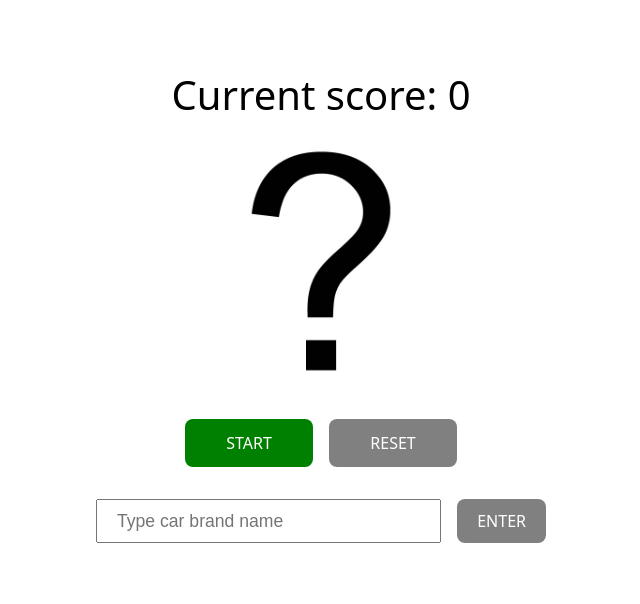
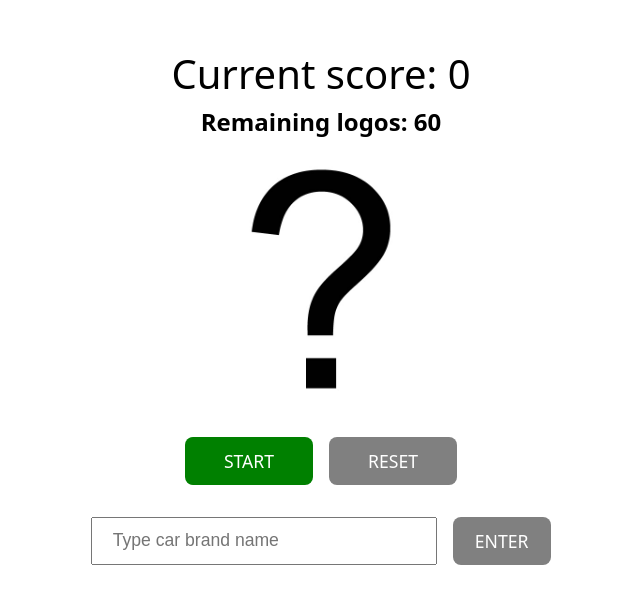
Before and after one commit to RadiMarko/car-trivia, a React (Vite) app: page / in a window 1280 px wide. Shown: the part 116-720 px from the top of the page, without its empty margins (319-959 px from the left). Built offline with nearby package versions, Linux system fonts and the light colour scheme.

Commit message:
Implement counter for remaining logos

```diff
--- a/src/App.css
+++ b/src/App.css
@@ -14,7 +14,7 @@
 
 .score-counter {
   font-size: 2.5rem;
-  margin-bottom: 1rem;
+  margin-bottom: 0;
 }
 
 .logo-image {
--- a/src/App.jsx
+++ b/src/App.jsx
@@ -136,7 +136,7 @@ function App() {
 
   return (
     <div className="game-area">
-      <ScoreDisplay scoreCounter={scoreCounter}></ScoreDisplay>
+      <ScoreDisplay scoreCounter={scoreCounter} array={logoArray}></ScoreDisplay>
       <LogoDisplay displayedLogo={logoArray.length === 60 ? "/default.jpg" : pickedLogo}></LogoDisplay>
       <GameButtons startGame={startGame} gameStarted={gameStarted} pickRandomIndex={pickRandomIndex}></GameButtons>
       <Input gameStarted={gameStarted} onSubmit={compareUserInput}></Input>
--- a/src/Components/GameButtons.jsx
+++ b/src/Components/GameButtons.jsx
@@ -4,13 +4,13 @@ export default function GameButtons(props) {
             <button
                 className={props.gameStarted ? "button-off" : "button-on"}
                 onClick={() => {props.startGame(); props.pickRandomIndex();}}
-                style={{width: "8rem", height: "3rem", fontSize: "1rem" }}
+                style={{width: "8rem", height: "3rem", fontSize: "1.1rem" }}
             >START
             </button>
             <button
                 className={props.gameStarted ? "button-on" : "button-off"}
                 onClick={() => {props.pickRandomIndex();}}
-                style={{width: "8rem", height: "3rem", fontSize: "1rem" }}
+                style={{width: "8rem", height: "3rem", fontSize: "1.1rem" }}
             >RESET
             </button>
         </div>
--- a/src/Components/Input.jsx
+++ b/src/Components/Input.jsx
@@ -20,7 +20,7 @@ export default function Input(props) {
     return (
         <div class="input-section">
             <input className="input-field" value={inputValue} onChange={handleChange} maxLength={18} placeholder="Type car brand name"></input>
-            <button className={props.gameStarted ? "button-on" : "button-off"} onClick={handleClick}>ENTER</button>
+            <button style={{fontSize: "1.1rem"}} className={props.gameStarted ? "button-on" : "button-off"} onClick={handleClick}>ENTER</button>
         </div>
     )
 }
--- a/src/Components/ScoreDisplay.jsx
+++ b/src/Components/ScoreDisplay.jsx
@@ -1,5 +1,8 @@
 export default function ScoreDisplay(props) {
     return (
-        <p className="score-counter">Current score: {props.scoreCounter}</p>
+        <div>
+            <p className="score-counter">Current score: {props.scoreCounter}</p>
+            <h2 style={{marginTop: "0"}}>Remaining logos: {props.array.length}</h2>
+        </div>
     )
 }
```
